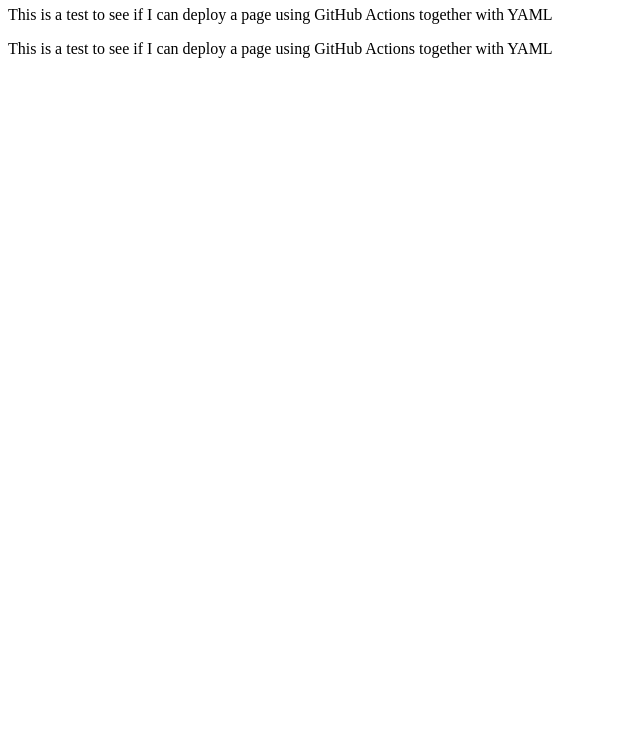
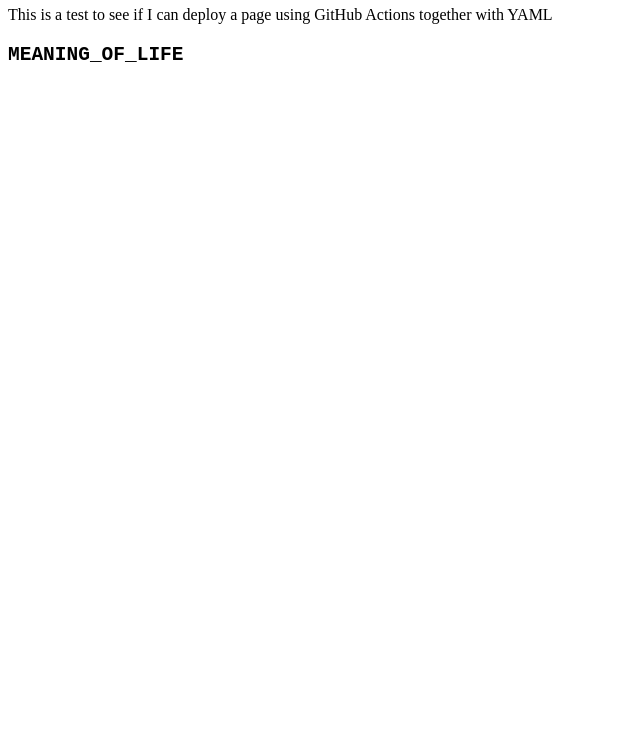
Before and after one commit to PythonMasterAlexander/workflow_module-1_actions, a website: page index.html in a window 1280 px wide. Shown: the part 60-800 px from the top of the page, without its empty margins (0-640 px from the left). Drawn offline with Linux system fonts and the light colour scheme.

Commit message:
Added the environment variable

```diff
--- a/index.html
+++ b/index.html
@@ -5,6 +5,6 @@
 <body>
   <h1>Hello World!</h1>
   <p>This is a test to see if I can deploy a page using GitHub Actions together with YAML</p>
-  <p>This is a test to see if I can deploy a page using GitHub Actions together with YAML</p>
+  <h2><pre>MEANING_OF_LIFE</pre></h2>
 </body>
 </html>
```
